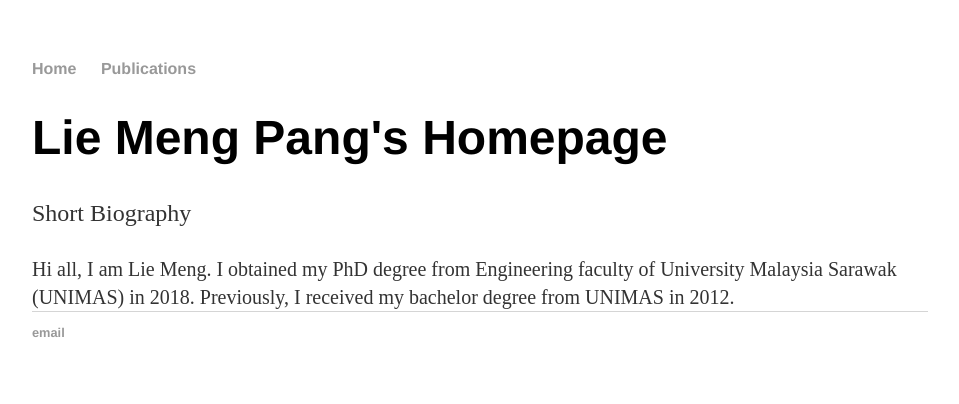
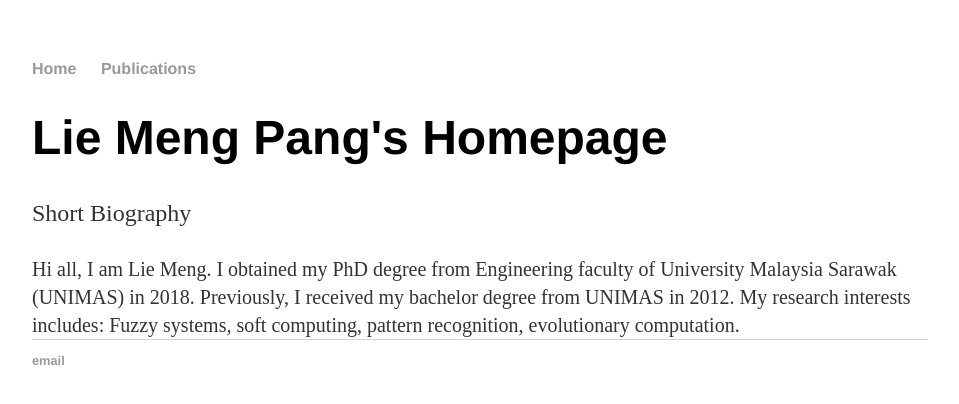
Before and after one commit to lymin1206/test.github.io, a Jekyll site: the page index.html, which Jekyll copies as it is, in a window 1280 px wide. Shown: the top 404 px of the page, without its empty margins (160-1119 px from the left). Built offline with Jekyll 4.4.1, drawn with Linux system fonts in a browser that asks for light colours.

Commit message:
Update index.html

```diff
--- a/index.html
+++ b/index.html
@@ -19,6 +19,9 @@
 				<p1> Hi all, I am Lie Meng. I obtained my PhD degree from Engineering faculty
 				     of University Malaysia Sarawak (UNIMAS) in 2018. Previously, I received my bachelor
 			            degree from UNIMAS in 2012.  </p1>
+
+				<p1> My research interests includes: Fuzzy systems, soft computing, pattern recognition,
+					evolutionary computation.  </p1>
     		</div><!-- /.blurb -->
 		</div><!-- /.container -->
 		<footer>
```
